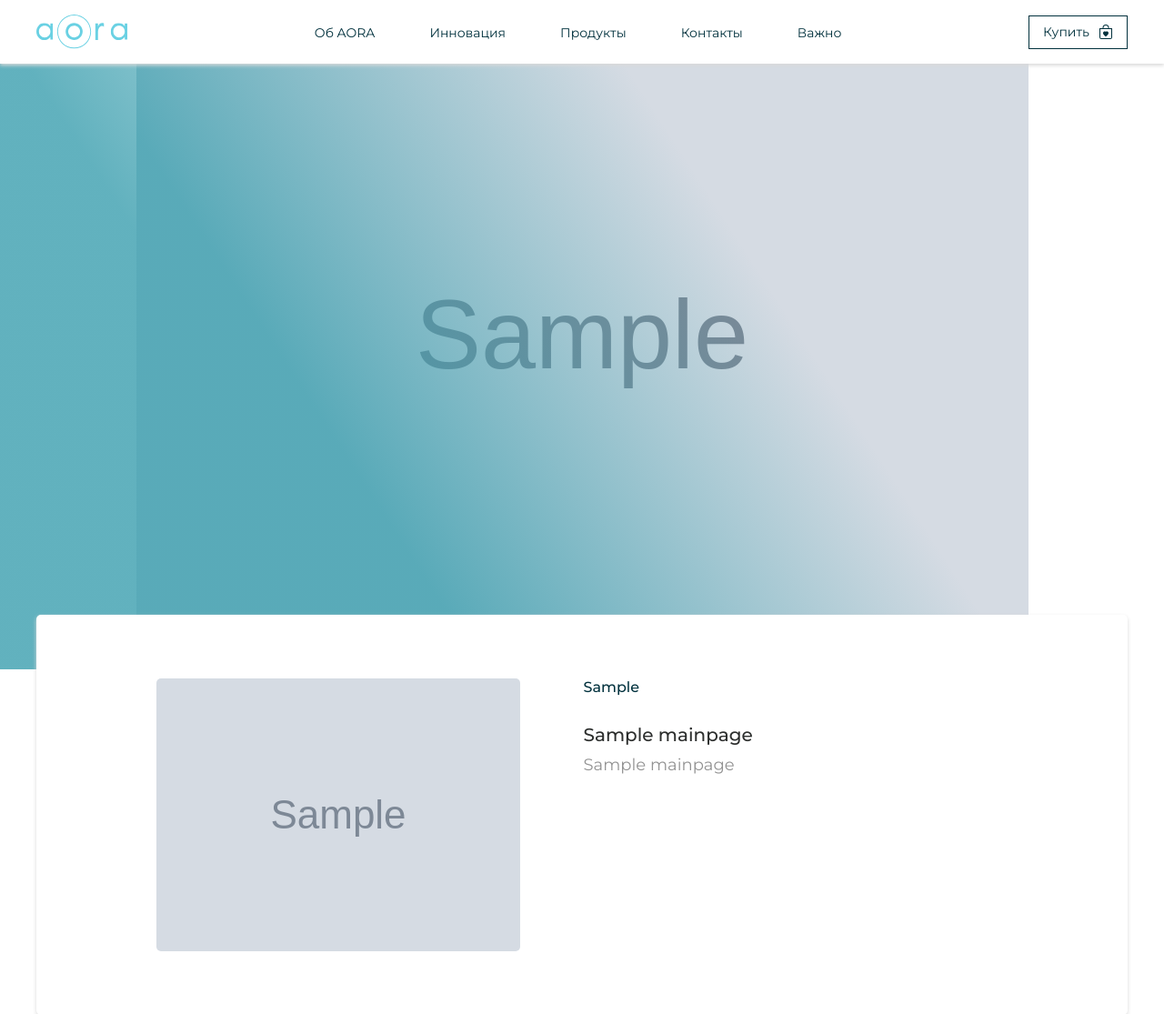
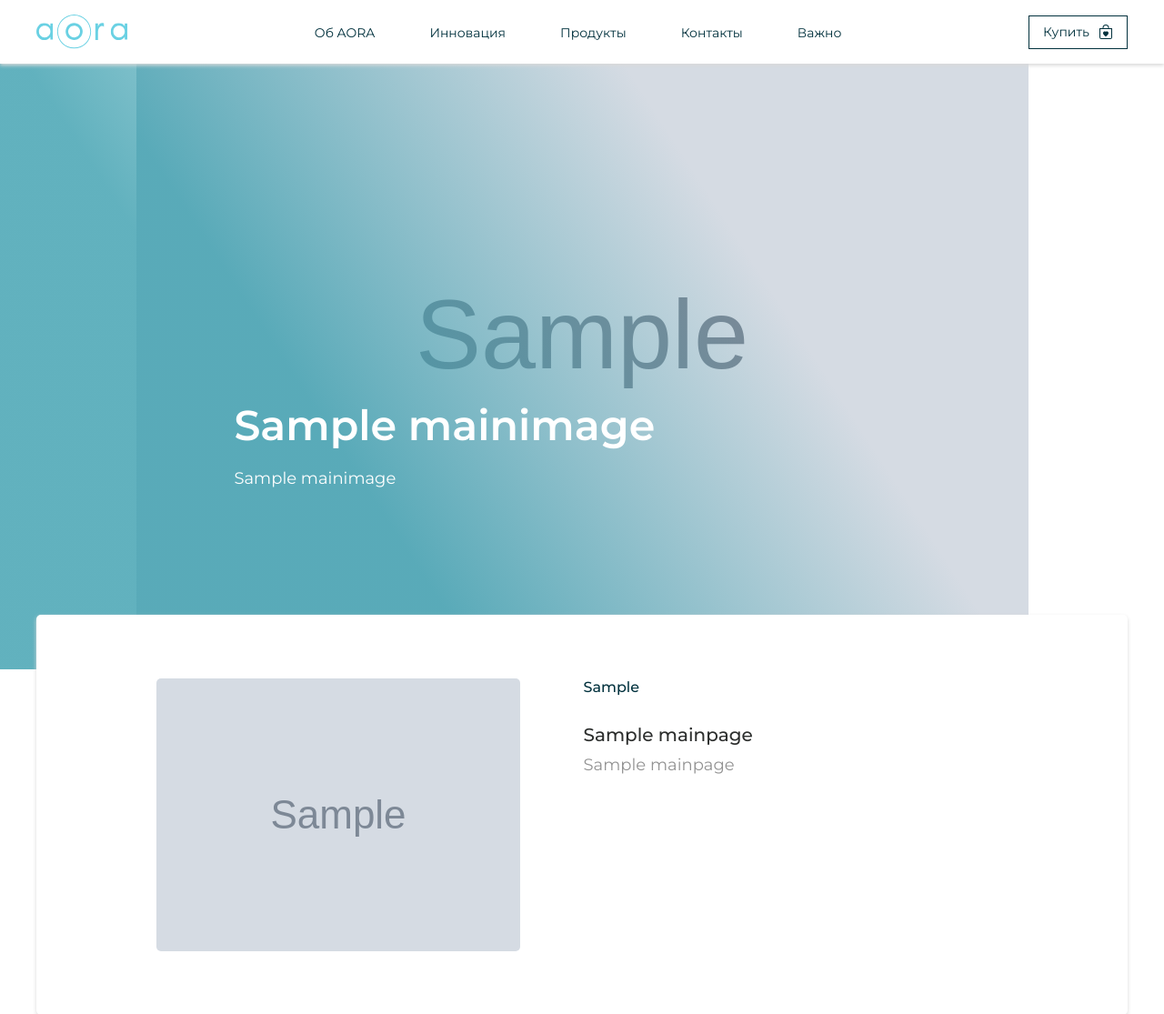
Before and after one commit to kingoker/AORA_django, a Django app: page / in a window 1280 px wide. Shown: the top 1115 px of the page at 91% size. Run offline with Django 4.2, Linux system fonts and the light colour scheme; tables that the repository leaves empty hold one stand-in row (values such as "Sample post"); grey boxes marked "Sample" are stand-in pictures; some libraries are stand-ins or nearby versions.

Commit message:
a lot of changes 17

```diff
--- a/AORA/static/css/main.css
+++ b/AORA/static/css/main.css
@@ -223,7 +223,7 @@ p {
 .swiper-slide .header__title {
     position: absolute;
     left: 11%;
-    top: 70%;
+    top: 30%;
 }
 
 .slide .header__tiile p {
```
